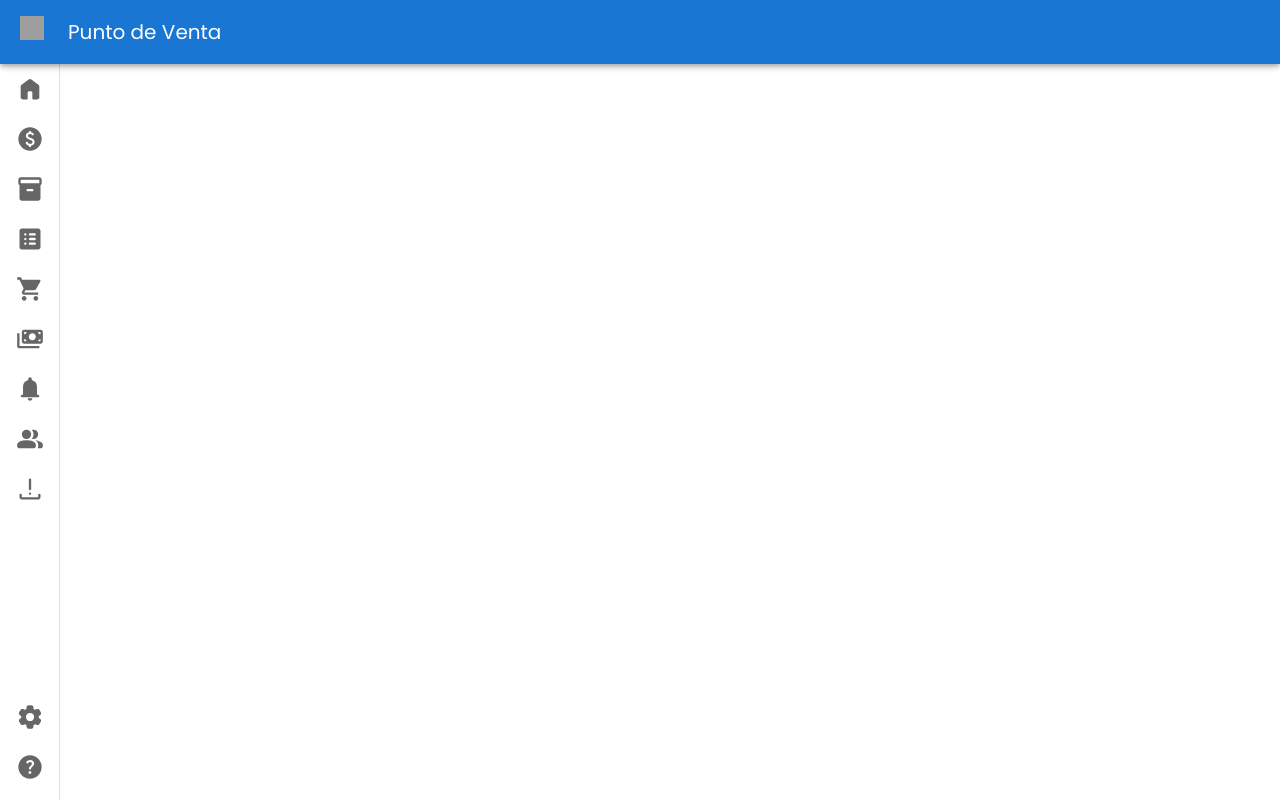
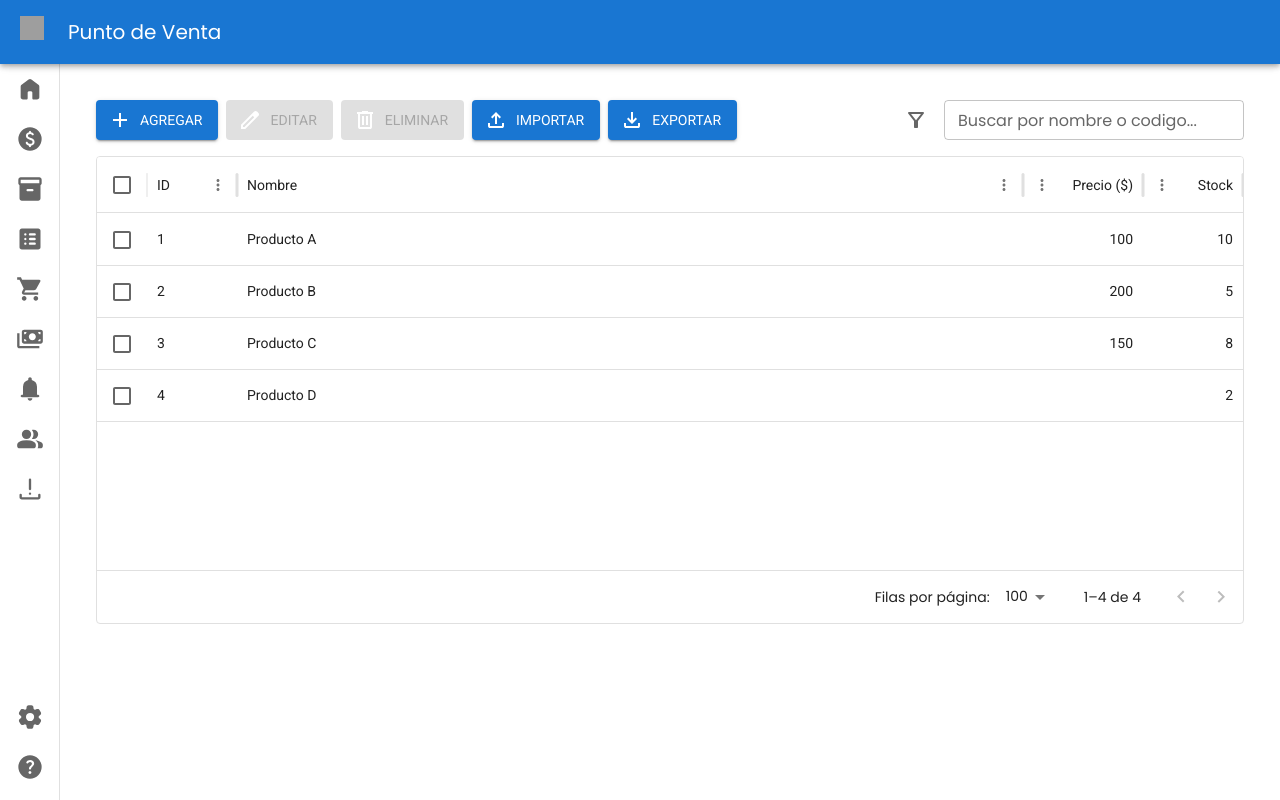
Before and after one commit to benyhi/POS, a React (Vite) app in the folder front/: page /purchases in a window 1280 px wide. Before the commit this address had no page. Built offline with nearby package versions, Linux system fonts and the light colour scheme; grey boxes are pictures that could not be loaded.

Commit message:
feat: Purchases and sales view

```diff
--- a/front/src/components/App.jsx
+++ b/front/src/components/App.jsx
@@ -6,6 +6,8 @@ import Home from '../views/Home';
 import Sale from '../views/Sale';
 import Inventory from '../views/Inventory';
 import Movements from '../views/Movements';
+import Purchases from '../views/Purchases';
+import Sales from '../views/Sales';
 import Notifications from '../views/Notifications';
 import Users from '../views/Users';
 import Settings from '../views/Settings';
@@ -39,6 +41,8 @@ function AppLayout() {
           <Route path="/sale" element={<Sale />} />
           <Route path="/inventory" element={<Inventory />} />
           <Route path="/movements" element={<Movements />} />
+          <Route path='/purchases' element={<Purchases />} />
+          <Route path='/sales' element={<Sales />} />
           <Route path="/notifications" element={<Notifications />} />
           <Route path="/users" element={<Users />} />
           <Route path="/reports" element={<Reports />} />
--- a/front/src/components/Navbar.jsx
+++ b/front/src/components/Navbar.jsx
@@ -22,7 +22,7 @@ import Menu from '../assets/icons/menu_24dp_FFFFFF_FILL1_wght400_GRAD0_opsz24.sv
 import BackArrow from '../assets/icons/arrow_back_24dp_FFFFFF_FILL1_wght400_GRAD0_opsz24.svg';
 import Home from '../assets/icons/home_24dp_666666_FILL1_wght400_GRAD0_opsz24.svg';
 import Sale from '../assets/icons/paid_24dp_666666_FILL1_wght400_GRAD0_opsz24.svg';
-import Inventory from '../assets/icons/inventory_2_24dp_666666_FILL1_wght400_GRAD0_opsz24.svg';``
+import Inventory from '../assets/icons/inventory_2_24dp_666666_FILL1_wght400_GRAD0_opsz24.svg';
 import Movements from '../assets/icons/list_alt_24dp_666666_FILL1_wght400_GRAD0_opsz24.svg';
 import Purchases from '../assets/icons/shopping_cart_24dp_666666_FILL1_wght400_GRAD0_opsz24.svg'
 import Sales from '../assets/icons/payments_24dp_666666_FILL1_wght400_GRAD0_opsz24.svg'
--- /dev/null
+++ b/front/src/views/Purchases.jsx
@@ -0,0 +1,45 @@
+import React from "react";
+import { Box, ThemeProvider } from '@mui/material'
+import CustomTable from '../components/Table'
+import theme from '../utils/theme'
+
+const initialRows = [
+    { id: 1, nombre: "Producto A", precio: 100, stock: 10 },
+    { id: 2, nombre: "Producto B", precio: 200, stock: 5 },
+    { id: 3, nombre: "Producto C", precio: 150, stock: 8 },
+    { id: 4, nombre: "Producto D", preico: 200, stock: 2 },
+  ];
+
+  const columns = [
+    { field: "id", headerName: "ID", width: 90 },
+    { field: "nombre", headerName: "Nombre", flex: 1 },
+    { field: "precio", headerName: "Precio ($)", width: 120, type: "number" },
+    { field: "stock", headerName: "Stock", width: 100, type: "number" },
+  ];
+
+  const options = {
+    buttons:{
+      edit: true,
+      delete: true,
+      add: true,
+      import: true,
+      export: true
+    },
+    filter: true,
+    search: true,
+    checkbox: true
+  }
+
+const Purchases = () => {
+  return (
+    <ThemeProvider theme={theme}>
+        <Box>
+            <Box>
+                <CustomTable columns={columns} data={initialRows} options={options}/>
+            </Box>
+        </Box>
+    </ThemeProvider>
+  );
+};
+
+export default Purchases;
--- a/front/src/views/Buys.jsx
+++ b/front/src/views/Sales.jsx
@@ -19,10 +19,10 @@ const initialRows = [
 
   const options = {
     buttons:{
-      edit: true,
-      delete: true,
+      edit: false,
+      delete: false,
       add: true,
-      import: true,
+      import: false,
       export: true
     },
     filter: true,
@@ -30,7 +30,7 @@ const initialRows = [
     checkbox: true
   }
 
-const Buys = () => {
+const Sales = () => {
   return (
     <ThemeProvider theme={theme}>
         <Box>
@@ -42,4 +42,4 @@ const Buys = () => {
   );
 };
 
-export default Buys;
+export default Sales;
```
Also changed, not shown: front/src/assets/icons/inventory_drop_down.svg (added), front/src/assets/icons/inventory_drop_up.svg (added).
